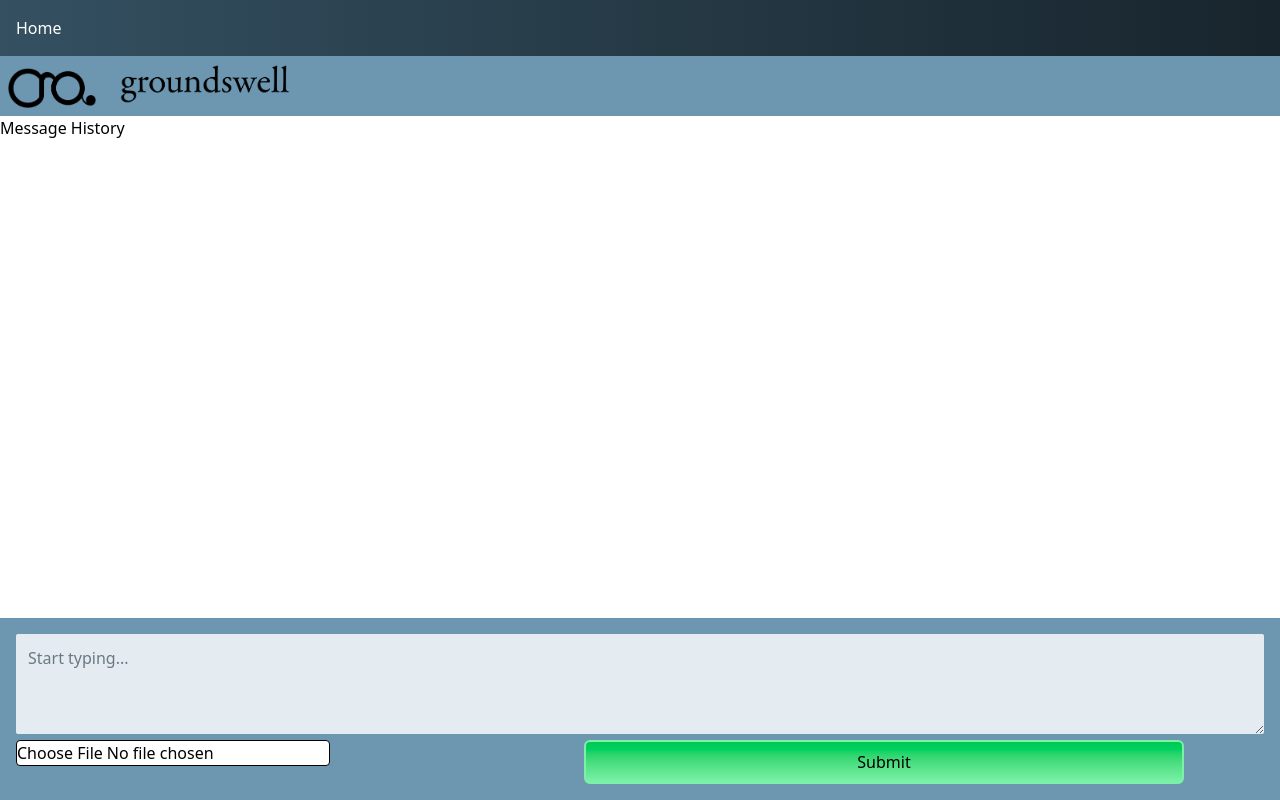
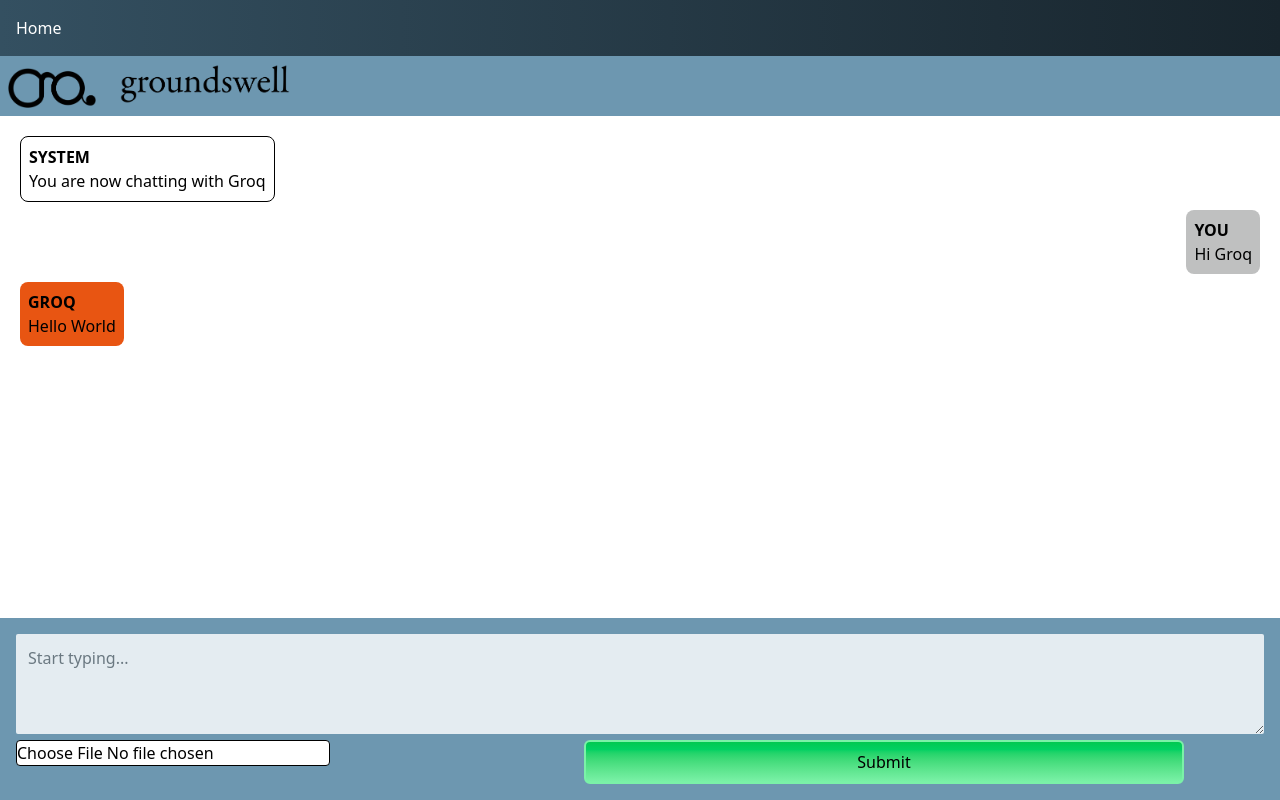
Before and after one commit to EstesJorie/GroundswellProject, a React (Vite) app: page / in a window 1280 px wide. Built offline with nearby package versions, Linux system fonts and the light colour scheme.

Commit message:
Add ChatMessage.jsx component for chat history

```diff
--- /dev/null
+++ b/src/components/ChatMessage.jsx
@@ -0,0 +1,35 @@
+import React from 'react'
+
+
+export default function ChatMessage({sender, content}) {
+    switch(sender) {
+        case "GROQ":
+            return (
+                <div className='w-full flex-none p-1'>
+                    <div className='bg-[#e85512] max-w-180 float-left p-2 rounded-lg'>
+                        <p className='font-semibold'>{sender}</p>
+                        <p>{content}</p>
+                    </div>
+                </div>
+            );
+
+        case "YOU":
+            return (
+                <div className='w-full flex-none p-1'>
+                    <div className='bg-[#BFC0C0] max-w-180 float-right p-2 rounded-lg'>
+                        <p className='font-semibold'>{sender}</p>
+                        <p>{content}</p>
+                    </div>
+                </div>
+            );
+        default:
+            return (
+                <div className='w-full flex-none p-1'>
+                    <div className='bg-white border-1 border-black max-w-180 float-left p-2 rounded-lg'>
+                        <p className='font-semibold'>{sender}</p>
+                        <p>{content}</p>
+                    </div>
+                </div>
+            );
+    }
+}
--- a/src/components/OutputArea.jsx
+++ b/src/components/OutputArea.jsx
@@ -1,9 +1,12 @@
 import React from 'react'
+import ChatMessage from './ChatMessage'
 
 export default function OutputArea() {
   return (
-    <div id='out' className='grow bg-white overflow-y-scroll'>
-        <p>Message History</p>
+    <div id='out' className='grow bg-white overflow-y-scroll p-4 flex flex-col'>
+      <ChatMessage sender={'SYSTEM'} content='You are now chatting with Groq' />
+      <ChatMessage sender={'YOU'} content='Hi Groq' />
+      <ChatMessage sender={'GROQ'} content='Hello World' />
     </div>
   )
 }
```
